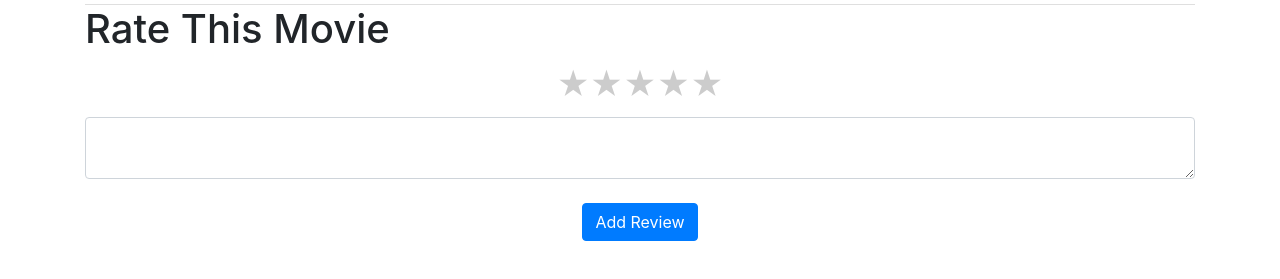
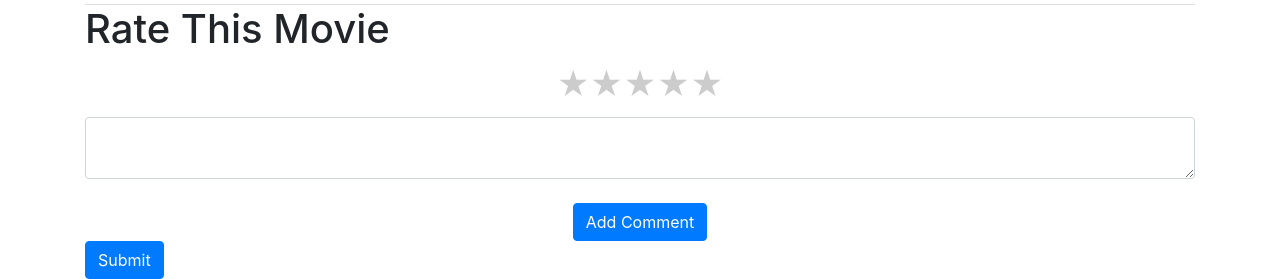
Before and after one commit to MasterFlame107/PWA-REVIEW-APP, a Flask app: template webtry/Website/templates/moviebase.html in a window 1280 px wide. Shown: the part 574-853 px from the top of the page. Before the commit the page ends 815 px from the top, so only its background shows below. Run offline with Flask 3, Linux system fonts and the light colour scheme; the template is opened without the code that fills it: values that come from a table or form of the project are taken from there, others are empty; some libraries are stand-ins or nearby versions.

Commit message:
attempt6: losing hope

```diff
--- a/webtry/Website/templates/moviebase.html
+++ b/webtry/Website/templates/moviebase.html
@@ -86,16 +86,17 @@
     </div>
     <textarea name="note" id="note" class="form-control" alttext="Review goes here (300 Characters max)"></textarea>
       <br />
+      <div align="center">
+        <button type="submit" class="btn btn-primary">Add Comment</button>
+      </div>
+    <button type="submit" class="btn btn-primary">Submit</button>
   </form>
-  <div align="center">
-    <button type="submit" class="btn btn-primary">Add Review</button>
-  </div>
   <script>
     // JavaScript to update the rating display
     const stars = document.querySelectorAll('.star-rating input');
     const ratingDisplay = document.getElementById('rating-display');
     stars.forEach(star => {
-      star.addEventListener('change', () => { console.log($(star.value))
+      star.addEventListener('change', () => {console.log($star.value)
       });
     });
   </script>
```
